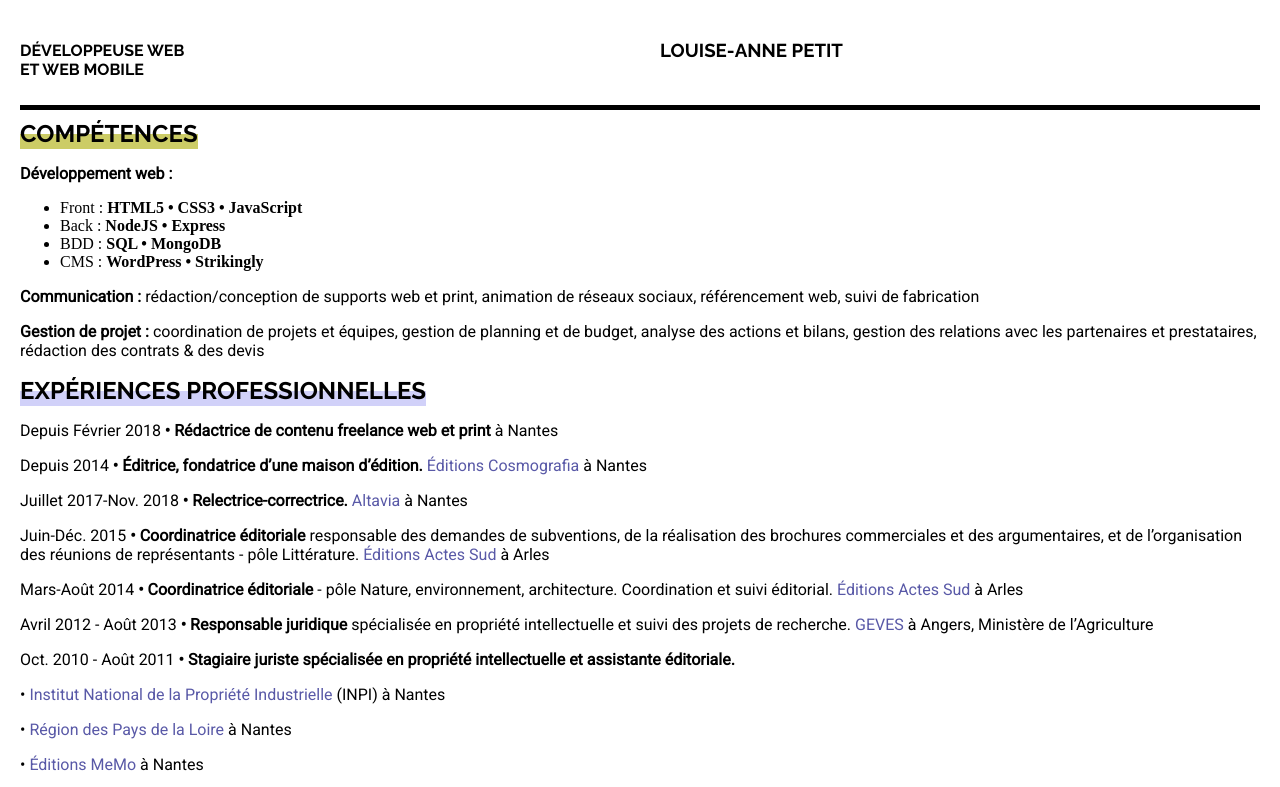
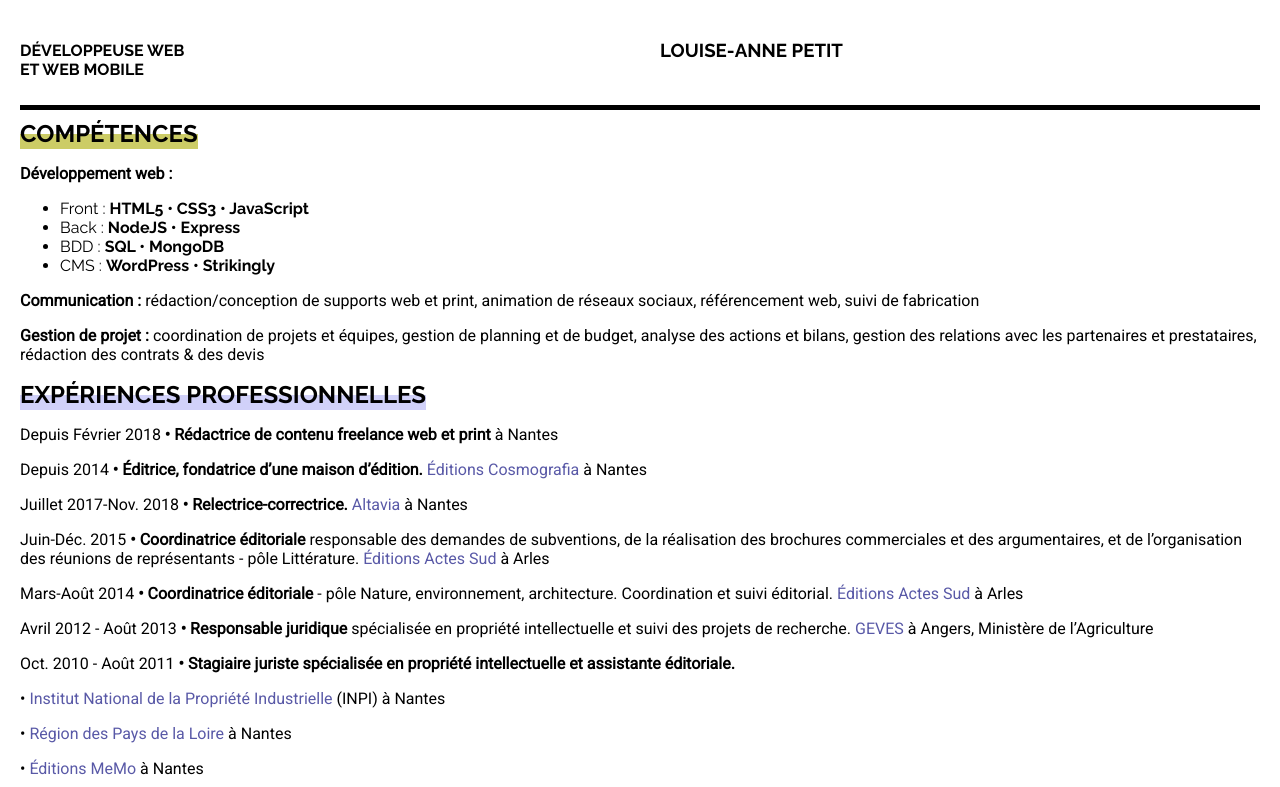
Before and after one commit to Knitpurlcode/CV, a plain HTML site: page index.html in a window 1280 px wide. Shown: the top 787 px of the page. Drawn offline with Linux system fonts and the light colour scheme.

Commit message:
Fixed font for <ul>

```diff
--- a/style.css
+++ b/style.css
@@ -40,7 +40,9 @@ a:hover
    background-color: #CCCC66;
 }
 
-
+ul{
+  font-family: 'Raleway', sans-serif;
+}
 
 
 .container > div {
```
